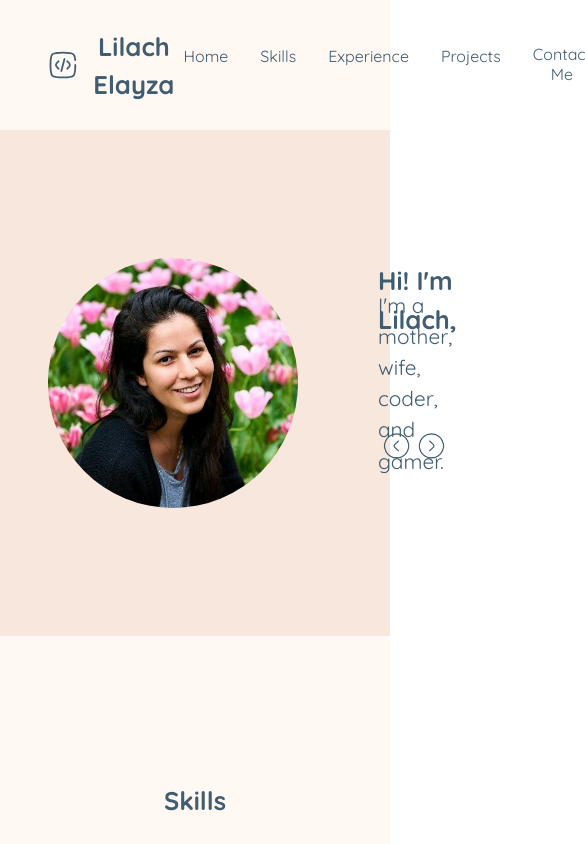
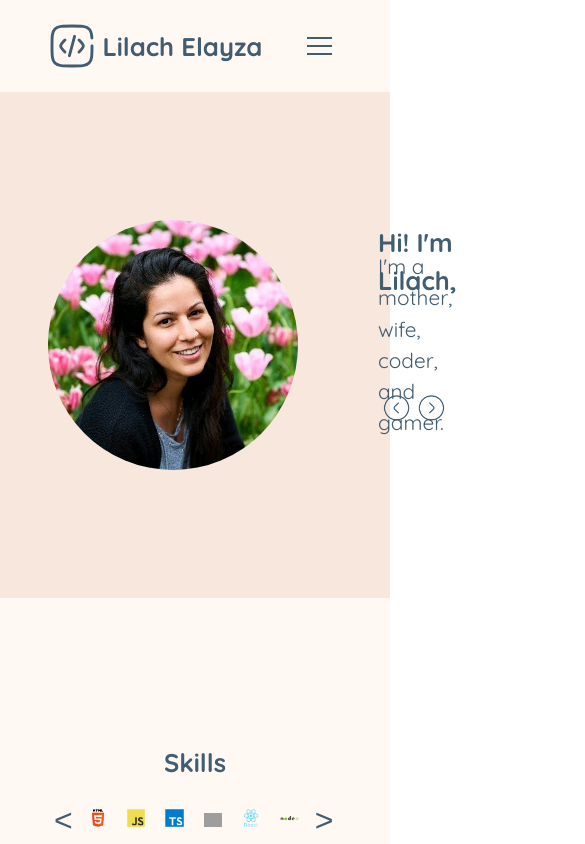
Before and after one commit to Lulzies87/portfolio, a React (Vite) app in the folder app/: page / in a window 390 px wide. Shown: the top 844 px of the page, 585 px wide, since content can reach past the window. Built offline with nearby package versions, Linux system fonts and the light colour scheme; grey boxes are pictures that could not be loaded.

Commit message:
navigation menu for mobile

```diff
--- a/app/src/components/Header.module.scss
+++ b/app/src/components/Header.module.scss
@@ -1,3 +1,5 @@
+@import "../colors";
+
 .header {
     padding: 0.6rem 3rem;
     display: flex;
@@ -18,7 +20,31 @@
     gap: 0.4rem;
 }
 
+.hamburger {
+    display: none;
+    flex-direction: column;
+    cursor: pointer;
+    padding: 10px;
+}
+
+.hamburger .line {
+    width: 25px;
+    height: 2px;
+    background-color: $text-color;
+    margin: 3px 0;
+}
+
 .navigationBar {
+    display: flex;
+    list-style: none;
+
+}
+
+.navigationBar.open {
+    display: block;
+}
+
+.navLinks {
     display: flex;
     gap: 2rem;
     list-style: none;
@@ -50,3 +76,39 @@
 .navLink:hover::after {
     width: 100%;
 }
+
+@media (max-width: 899px) {
+    .hamburger {
+        display: flex;
+    }
+
+    .navigationBar {
+        display: none;
+        flex-direction: column;
+        position: absolute;
+        top: 92px;
+        right: 0;
+        background-color: $background1-color;
+        width: 14ch;
+        box-shadow: 0 2px 5px rgba(0, 0, 0, 0.15);
+    }
+
+    .navigationBar.open {
+        display: flex;
+    }
+
+    .navLinks {
+        flex-direction: column;
+        gap: 1rem;
+    }
+
+    .navLink {
+        text-align: center;
+        width: 100%;
+    }
+
+    .navLink:hover::after {
+        margin: 0 30%;
+        width: 40%;
+    }
+}
--- a/app/src/components/Header.tsx
+++ b/app/src/components/Header.tsx
@@ -1,6 +1,13 @@
+import { useState } from "react";
 import styles from "./Header.module.scss";
 
 export default function Header() {
+  const [menuOpen, setMenuOpen] = useState(false);
+
+  const toggleMenu = () => {
+    setMenuOpen(!menuOpen);
+  };
+
   return (
     <div className={`background-light ${styles.static}`}>
       <div className={`${styles.header} content`}>
@@ -51,8 +58,16 @@ export default function Header() {
           <h1>Lilach Elayza</h1>
         </div>
 
-        <nav>
-          <ul className={styles.navigationBar}>
+        <div className={styles.hamburger} onClick={toggleMenu}>
+          <div className={styles.line}></div>
+          <div className={styles.line}></div>
+          <div className={styles.line}></div>
+        </div>
+
+        <nav
+          className={`${styles.navigationBar} ${menuOpen ? styles.open : ""}`}
+        >
+          <ul className={styles.navLinks}>
             <li>
               <button
                 className={styles.navLink}
```
